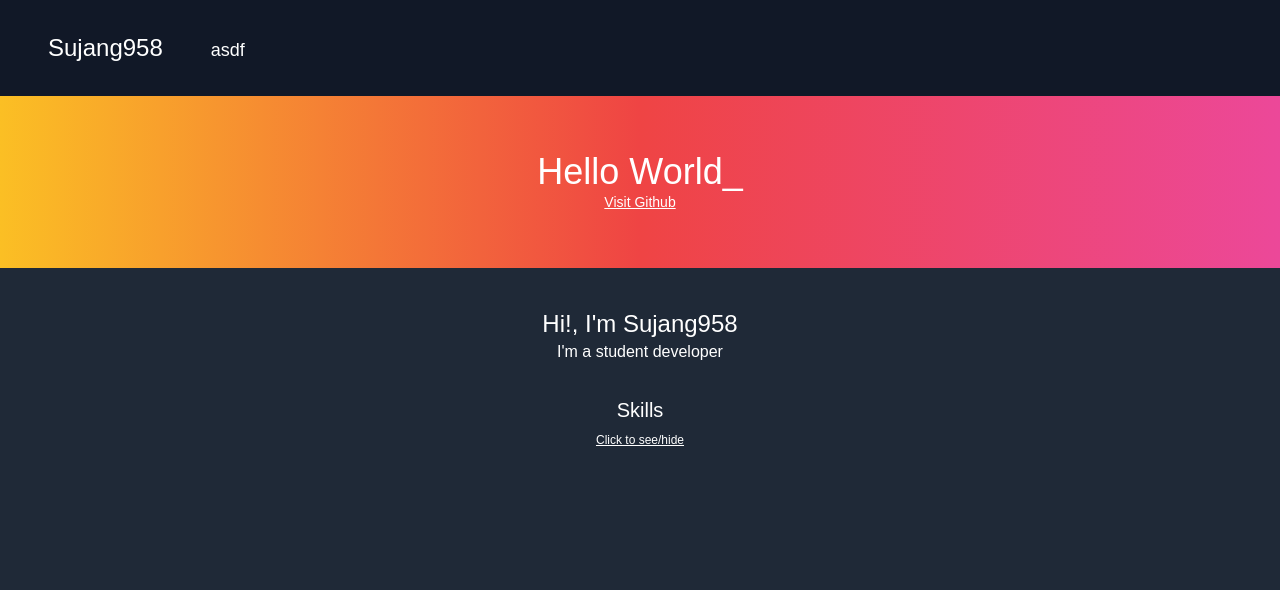
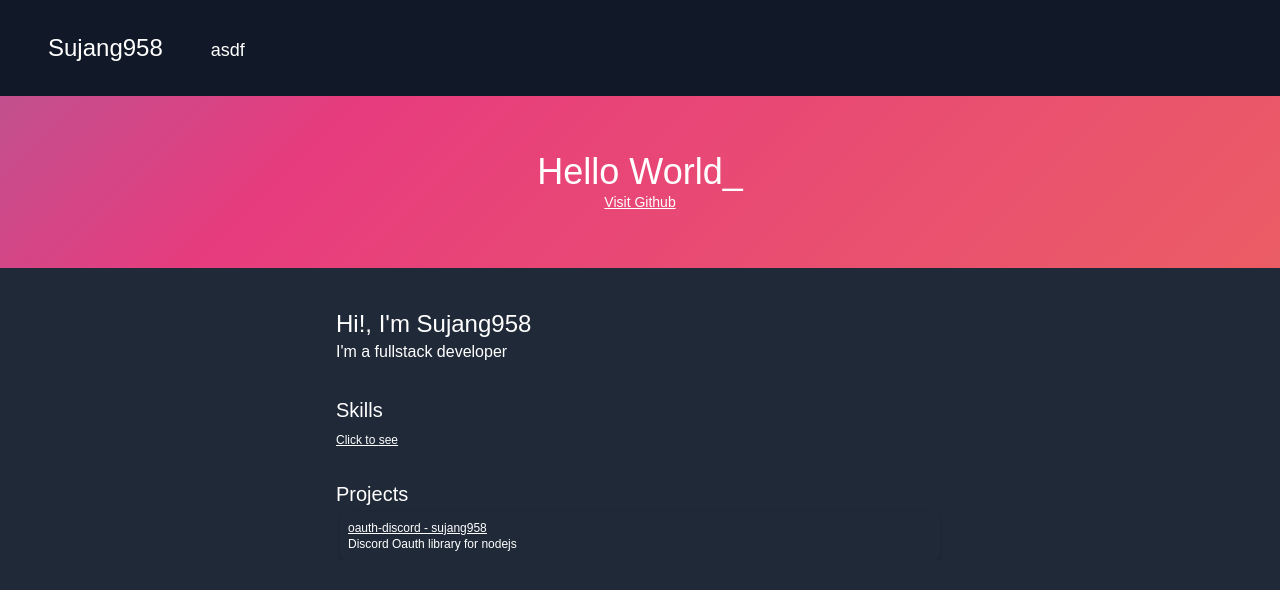
Before and after one commit to sujang958/sujang.xyz, a Next.js app: page / in a window 1280 px wide. Shown: the top 590 px of the page. Built offline with nearby package versions, Linux system fonts and the light colour scheme.

Commit message:
feat(index.tsx): create projects tab

```diff
--- a/pages/index.tsx
+++ b/pages/index.tsx
@@ -17,8 +17,8 @@ const Home: FC = () => {
   const [isHidden, setIsHidden] = useState(1)
 
   return (
-    <div className="text-left">
-      <div className="text-center bg-gradient-to-r from-yellow-400 via-red-500 to-pink-500 min-w-full p-14 shawdow-lg break-words">
+    <div className="min-h-screen w-screen text-left">
+      <div className="text-center gradation-animation p-14 shawdow-lg w-screen">
         <p className="text-2xl md:text-4xl fade-in">Hello World_</p>
         <Link passHref={true} href="https://github.com/sujang958">
           <p className="text-xs md:text-sm fade-in underline">
@@ -26,26 +26,27 @@ const Home: FC = () => {
           </p>
         </Link>
       </div>
-      <div className="mt-4 md:mt-9 overflow-hidden mx-10 md:text-left md:text-center">
+      <div className="px-8 mx-auto md:max-w-2xl">
+        <div className="mt-4 md:mt-9 overflow-hidden md:text-left">
           <div className="mt-1 break-words">
             <p className="text-2xl">Hi!, I&#39;m Sujang958</p>
-          <p className="text-base">I&#39;m a student developer</p>
+            <p className="text-base">I&#39;m a fullstack developer</p>
           </div>
           <div className="mt-8">
             <p className="text-xl">Skills</p>
             <p className="text-base mt-1 md:mt-2">
-            <p className="ctox text-xs underline" onClick={e => clickHandler(isHidden, setIsHidden, e)}>Click to see/hide</p>
+              <p className="ctox text-xs underline" onClick={e => clickHandler(isHidden, setIsHidden, e)}>Click to {(isHidden == 1 ? 'see' : 'hide')}</p>
               <div className="mt-1.5 md:mt-2 skills hidden">
                 <Image
                   src={"https://img.shields.io/badge/javascript-%23323330.svg?style=for-the-badge&logo=javascript&logoColor=%23F7DF1E"}
                   alt="javascript"
-                width={112}
+                  width={120}
                   height={25}
                 />
                 <Image
                   src={"https://img.shields.io/badge/typescript-%23007ACC.svg?style=for-the-badge&logo=typescript&logoColor=white"}
                   alt="javascript"
-                width={112}
+                  width={120}
                   height={25}
                 />
                 <Image
@@ -57,7 +58,7 @@ const Home: FC = () => {
                 <Image
                   src={"https://img.shields.io/badge/css3-%231572B6.svg?style=for-the-badge&logo=css3&logoColor=white"}
                   alt="javascript"
-                width={79}
+                  width={74}
                   height={25}
                 />
                 <Image
@@ -117,11 +118,28 @@ const Home: FC = () => {
                 <Image
                   src={"https://img.shields.io/badge/Electron-191970?style=for-the-badge&logo=Electron&logoColor=white"}
                   alt="javascript"
-                width={92}
+                  width={101}
                   height={25}
                 />
               </div>
             </p>
+          </div>
+          <div className="mt-8 text-left break-words">
+            <p className="text-xl">Projects</p>
+            <div className="mx-1">
+              <div className="mt-1 rounded-md p-2 shadow">
+                <p className="underline text-xs">
+                  <Link
+                    passHref={true}
+                    href="https://github.com/sujang958/oauth-discord"
+                  >
+                    oauth-discord - sujang958
+                  </Link>
+                </p>
+                <p className="text-xs">Discord Oauth library for nodejs</p>
+              </div>
+            </div>
+          </div>
         </div>
       </div>
     </div>
--- a/styles/globals.css
+++ b/styles/globals.css
@@ -9,8 +9,21 @@ body {
   background-color: #1F2937;
 }
 
+.gradation-animation {
+  animation: Gradation 20s ease infinite;
+  background: linear-gradient(-45deg, #ee7752, #e73c7e, #23a6d5, #23d5ab);
+	background-size: 400% 400%;
+  filter: blur(100);
+}
+
 .fade-in {
   animation: FadeIn 1s;
+}
+
+@keyframes Gradation {
+  0%{background-position:0% 50%}
+  50%{background-position:100% 50%}
+  100%{background-position:0% 50%}
 }
 
 @keyframes FadeIn {
```
Lines whose indentation alone changed are shown as unchanged.
